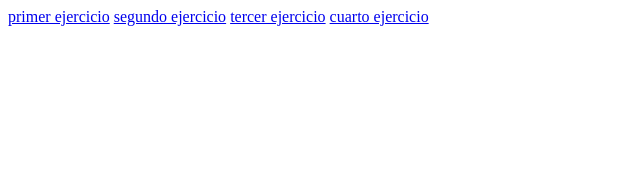
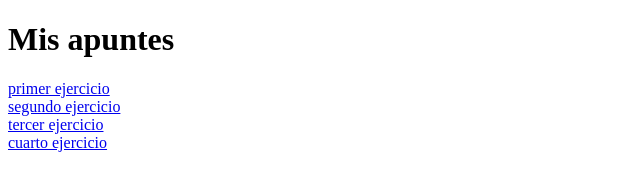
Before and after one commit to elizoo12/bootcamp, a plain HTML site: page html/index.html in a window 1280 px wide. Shown: the whole page, without its empty margins (0-640 px from the left). Drawn offline with Linux system fonts and the light colour scheme.

Commit message:
poniendo index bonito

```diff
--- a/html/index.html
+++ b/html/index.html
@@ -3,14 +3,19 @@
 <head>
   <meta charset="UTF-8">
   <meta name="viewport" content="width=device-width, initial-scale=1.0">
-  <title>links</title>
+  <title>Eric's notes</title>
 </head>
 <body>
 
+  <h1>Mis apuntes</h1>
+
 
   <a href="./1_hello_world.html">primer ejercicio</a>
+  <br>
   <a href="./2_estructura.html">segundo ejercicio</a>
+  <br>
   <a href="./3_espacios.html">tercer ejercicio</a>
+  <br>
   <a href="./4_imagenes.html">cuarto ejercicio</a>
 
 </body>
```
